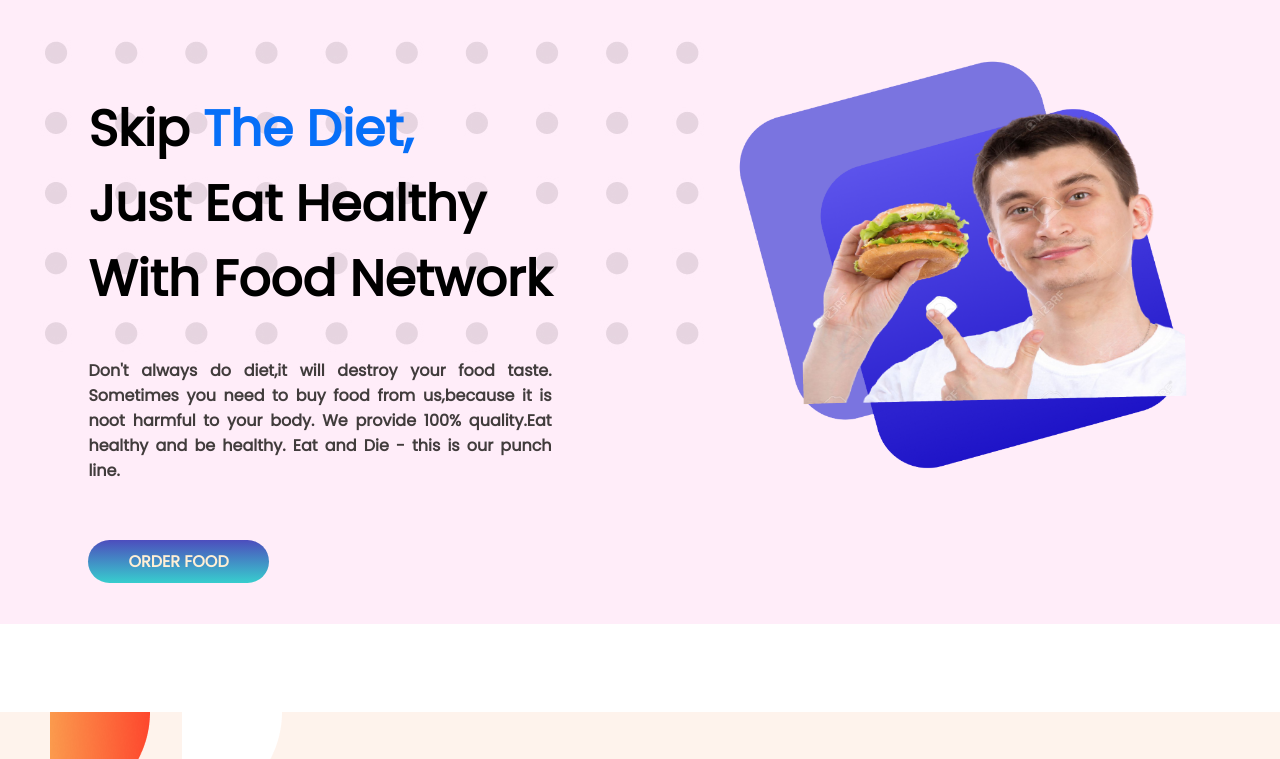
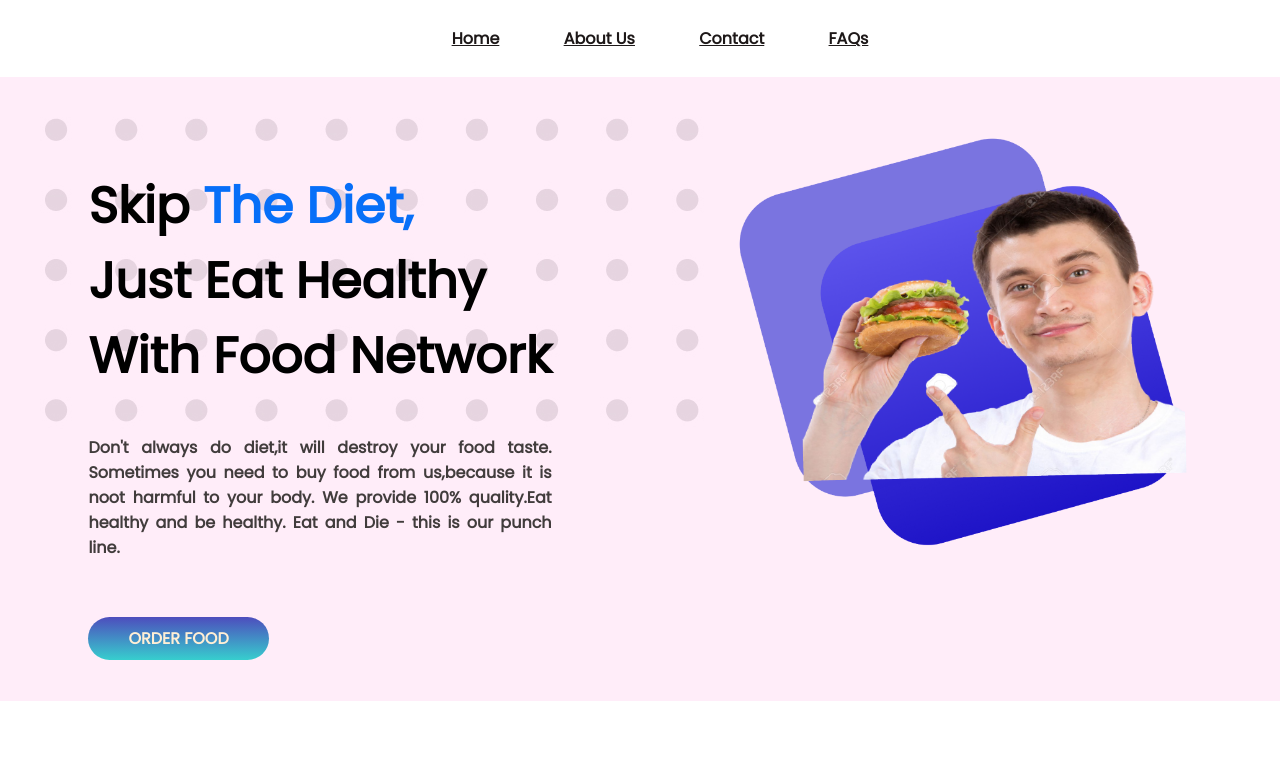
Before and after one commit to surid-s/web-assignment-one, a plain HTML site: page index.html in a window 1280 px wide. Shown: the top 759 px of the page. Drawn offline with Linux system fonts and the light colour scheme.

Commit message:
Navbar added

```diff
--- a/index.html
+++ b/index.html
@@ -11,6 +11,18 @@
     <link rel="stylesheet" href="style.css">
 </head>
 <body>
+
+  <div class="navbar">
+    <ul>
+      <li> <a href="#home">Home </a> </li>
+      <li><a href="#about">About Us</a></li>
+      <li><a href="#Contact">Contact</a></li>
+      <li><a href="#FAQs">FAQs</a></li>
+
+    </ul>
+  </div>
+
+
     <section class="first-back section">
         <div class="half-width">
             <h1>Skip <span class="color-blue">The Diet,</span>  <br>Just Eat Healthy <br>With Food Network</h1>
@@ -108,6 +120,8 @@
 
             <h3 >FOOD <span class="color-tomato">EVERYTHING</span></h3>
             <p class="footer-para">Eat healthy to live healthy. Live healthy to live happy.</p>
+            <hr class="last">
+            <p class="last">© Surid 2021, a Programming Hero initiative.</p>
         </footer>
     </section>
 
--- a/style.css
+++ b/style.css
@@ -57,6 +57,33 @@ strong {
     padding: 50px;
     margin-left: 3%;
     margin-right: 3%;
+}
+
+.navbar a {
+    font-weight: bold;
+    color: rgb(29, 24, 24);
+}
+
+.navbar a:hover {
+    background-color: black;
+    color: rgb(245, 247, 241);
+    background-image: linear-gradient(cyan, blue);
+    border-radius: 25px;
+}
+
+.navbar {
+    text-align: center;
+}
+
+.navbar ul {
+    list-style: none;
+}
+
+.navbar ul li {
+    display: inline-block;
+    padding: 10px 30px;
+    text-decoration: none;
+
 }
 
 .half-width img {
```
